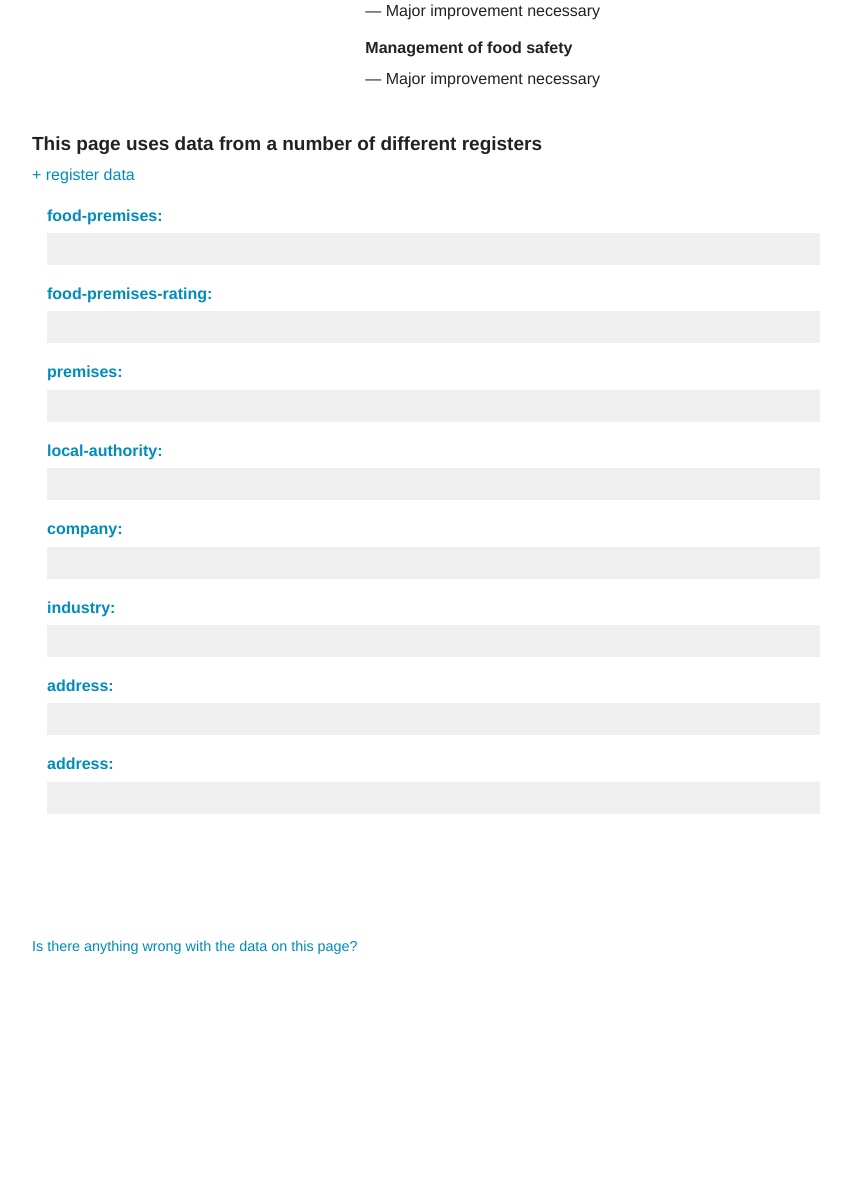
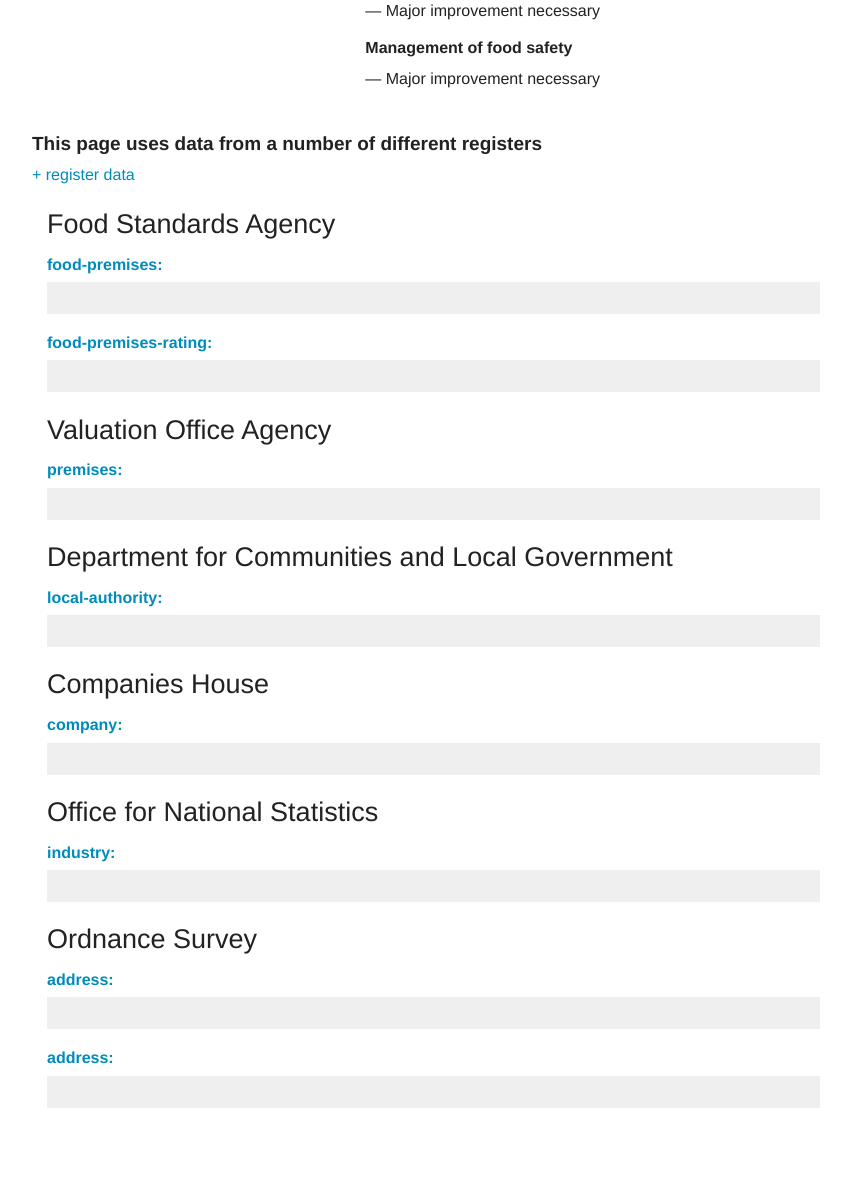
Before and after one commit to openregister/food-ratings-demo, a Flask app: template food_ratings/templates/rating.html in a window 1280 px wide, after a click on "+ register data". Shown: the part 1331-2530 px from the top of the page, without its empty margins (123-974 px from the left). Before the commit the page ends 2285 px from the top, so only its background shows below. Run offline with Flask 2, Linux system fonts and the light colour scheme; the template is opened without the code that fills it, so the values that code supplies are empty; parts of the project's set-up code (start-up, migrations or seed data) failed here and were passed over; some libraries are stand-ins or nearby versions.

Commit message:
Show operators for registers

```diff
--- a/food_ratings/factory.py
+++ b/food_ratings/factory.py
@@ -77,7 +77,8 @@ def register_filters(app):
         return "<strong>%s</strong> %s" % (value, ratings_map.get(value, ''))
 
     def format_register(entry, name=''):
-        return '<a href="http://%s.openregister.org/name/%s">%s:%s</a>' % (name, name, name, entry[name])
+        return '<a href="http://%s.prod.openregister.org/%s/%s">%s:%s</a>' % (
+            name, name, entry[name], name, entry[name])
 
     def format_entry(entry, name=''):
         return entry
--- a/food_ratings/frontend/views.py
+++ b/food_ratings/frontend/views.py
@@ -51,7 +51,11 @@ def _index(index, field, value):
 def _entry(register, key):
     url = _config(register, 'register')
     response = _get('%s/%s/%s.json' % (url, register, key))
-    return response.json()['entry']
+    json = response.json()
+    entry = json['entry']
+    entry['hash'] = json['hash']
+    entry['entry-number'] = json['serial-number']
+    return entry
 
 
 @frontend.route('/',  methods=['GET', 'POST'])
--- a/food_ratings/templates/rating.html
+++ b/food_ratings/templates/rating.html
@@ -123,30 +123,37 @@
 
   <div class="row">
     <div class="large-10 columns"">
+
       <h2 class="heading-small">This page uses data from a number of different registers</h2>
       <ul class="accordion" data-accordion>
         <li class="accordion-navigation">
           <a href="#registers">+ register data</a>
           <div id="registers" class="content">
             <dl>
+              <h3>Food Standards Agency</h3>
               <dt>{{ food_premises | format_register('food-premises') | safe }}</dt>
               <dd><a>{{ food_premises | format_entry('food-premises') }}</a></dd>
 
               <dt>{{ rating | format_register('food-premises-rating') | safe }}</dt>
               <dd><a>{{ rating | format_entry('food-premises-rating') }}</a></dd>
 
+              <h3>Valuation Office Agency</h3>
               <dt>{{ premises | format_register('premises') | safe }}</dt>
               <dd><a>{{ premises | format_entry('premises') }}</a></dd>
 
+              <h3>Department for Communities and Local Government</h3>
               <dt>{{ local_authority | format_register('local-authority') | safe }}</dt>
               <dd><a>{{ local_authority | format_entry('local-authority') }}</a></dd>
 
+              <h3>Companies House</h3>
               <dt>{{ company | format_register('company') | safe }}</dt>
               <dd><a>{{ company | format_entry('company') }}</a></dd>
 
+              <h3>Office for National Statistics</h3>
               <dt>{{ industry | format_register('industry') | safe }}</dt>
               <dd><a>{{ industry | format_entry('industry') }}</a></dd>
 
+              <h3>Ordnance Survey</h3>
               <dt>{{ address | format_register('address') | safe }}</dt>
               <dd><a>{{ address | format_entry('address') }}</a></dd>
 
```
